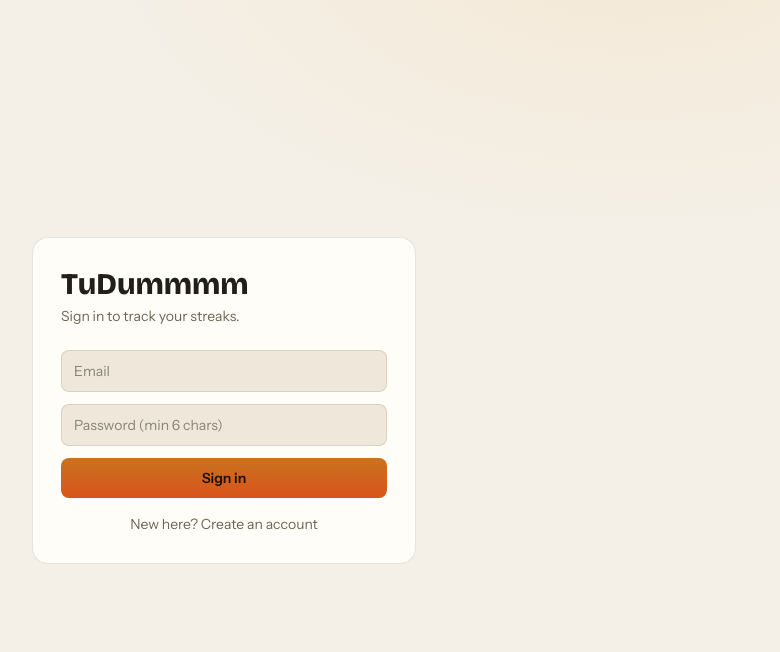
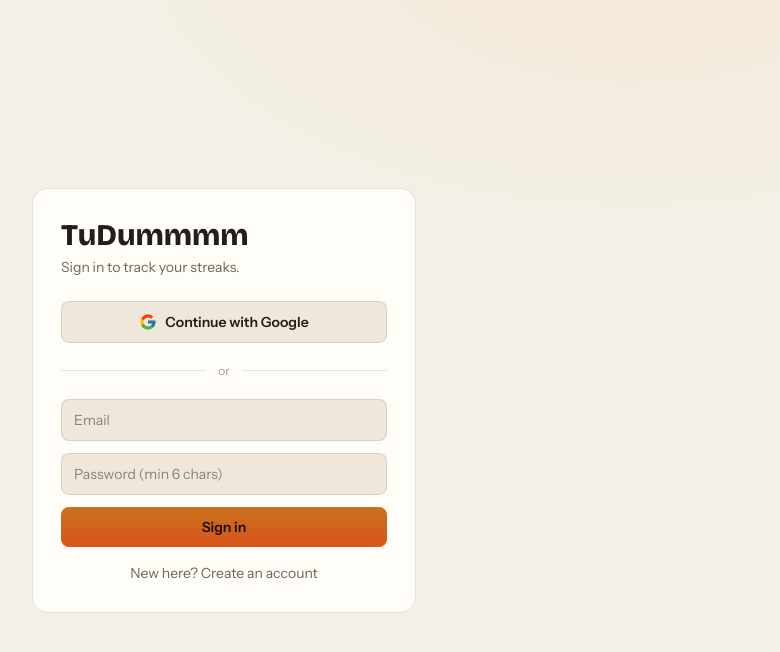
Before and after one commit to Muditgolaa/TodoList-App, a React (Vite) app: page / in a window 1280 px wide. Shown: the top 652 px of the page, without its empty margins (416-1196 px from the left). Built offline with nearby package versions, Linux system fonts and the light colour scheme; no server answers.

Commit message:
feat: add Google OAuth sign-in

```diff
--- a/src/lib/supabase.js
+++ b/src/lib/supabase.js
@@ -26,6 +26,13 @@ export function signIn(email, password) {
 }
 export function signOut() {
   return supabase.auth.signOut();
+}
+export function signInWithGoogle() {
+  if (!supabase) return Promise.resolve({ error: new Error("cloud disabled") });
+  return supabase.auth.signInWithOAuth({
+    provider: "google",
+    options: { redirectTo: window.location.origin },
+  });
 }
 
 // ---------- per-user data ----------
--- a/src/pages/AuthScreen.jsx
+++ b/src/pages/AuthScreen.jsx
@@ -1,5 +1,6 @@
 import { useState } from "react";
-import { signIn, signUp } from "../lib/supabase";
+import { FcGoogle } from "react-icons/fc";
+import { signIn, signUp, signInWithGoogle } from "../lib/supabase";
 
 export default function AuthScreen() {
   const [mode, setMode] = useState("in"); // "in" | "up"
@@ -16,12 +17,16 @@ export default function AuthScreen() {
     const { data, error } = await fn(email, password);
     setBusy(false);
     if (error) { setErr(error.message); return; }
-    // If email confirmation is ON, sign-up returns no session yet.
     if (mode === "up" && !data.session) {
       setMsg("Account created. Check your email to confirm, then sign in.");
       setMode("in");
     }
-    // Otherwise onAuthStateChange logs the user in automatically.
+  };
+
+  const handleGoogle = async () => {
+    setErr("");
+    const { error } = await signInWithGoogle();
+    if (error) setErr(error.message); // otherwise the page redirects to Google
   };
 
   return (
@@ -31,6 +36,19 @@ export default function AuthScreen() {
         <p className="text-sm text-[var(--muted)] mt-1 mb-6">
           {mode === "in" ? "Sign in to track your streaks." : "Create an account to get started."}
         </p>
+
+        <button
+          type="button" onClick={handleGoogle}
+          className="w-full flex items-center justify-center gap-2 rounded-lg py-2.5 text-sm font-semibold bg-[var(--surface-2)] border border-[var(--border)] text-[var(--text)] hover:border-[var(--border-strong)] transition-colors"
+        >
+          <FcGoogle size={18} /> Continue with Google
+        </button>
+
+        <div className="flex items-center gap-3 my-5">
+          <div className="flex-1 h-px bg-[var(--border)]" />
+          <span className="text-xs text-[var(--faint)]">or</span>
+          <div className="flex-1 h-px bg-[var(--border)]" />
+        </div>
 
         <form onSubmit={submit} className="space-y-3">
           <input
```
